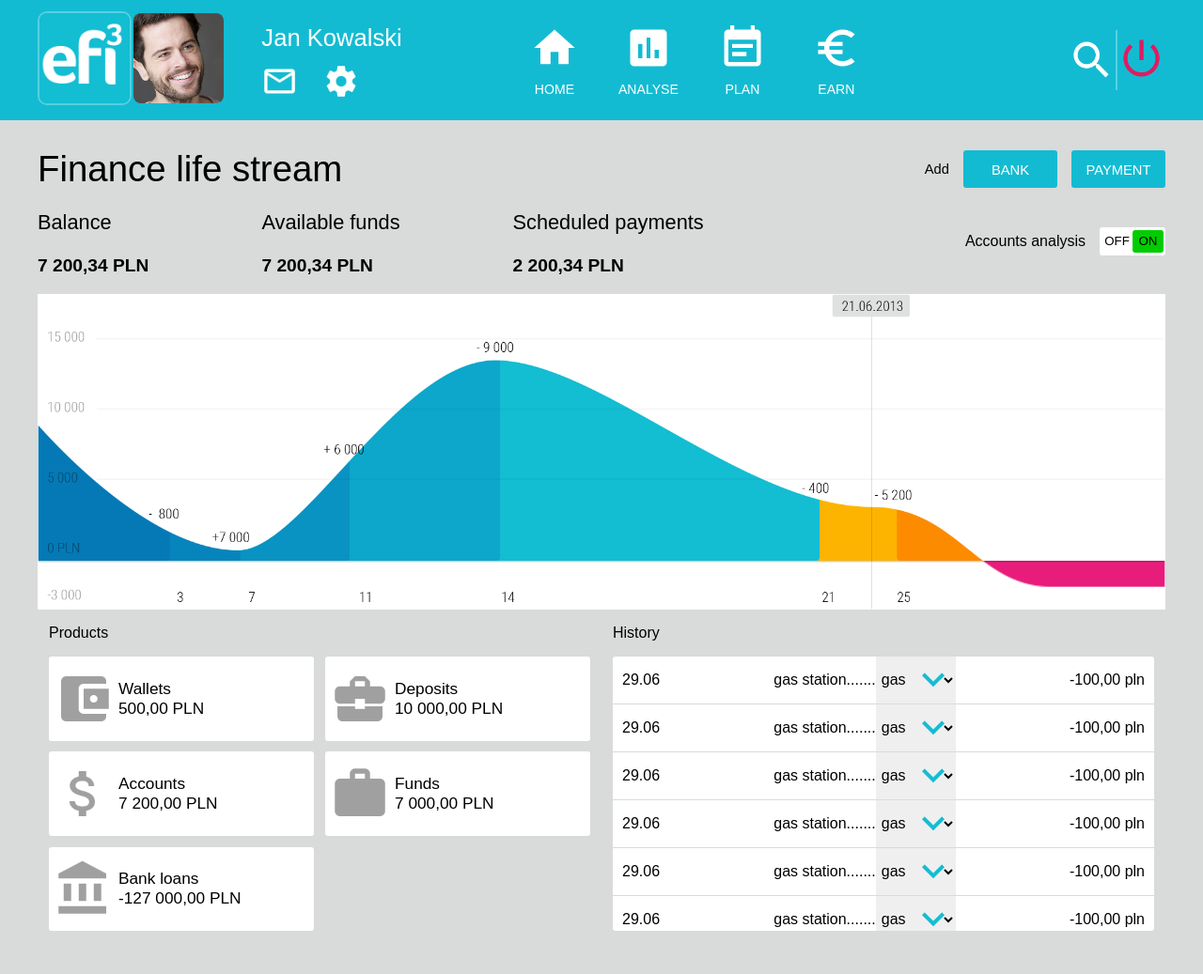
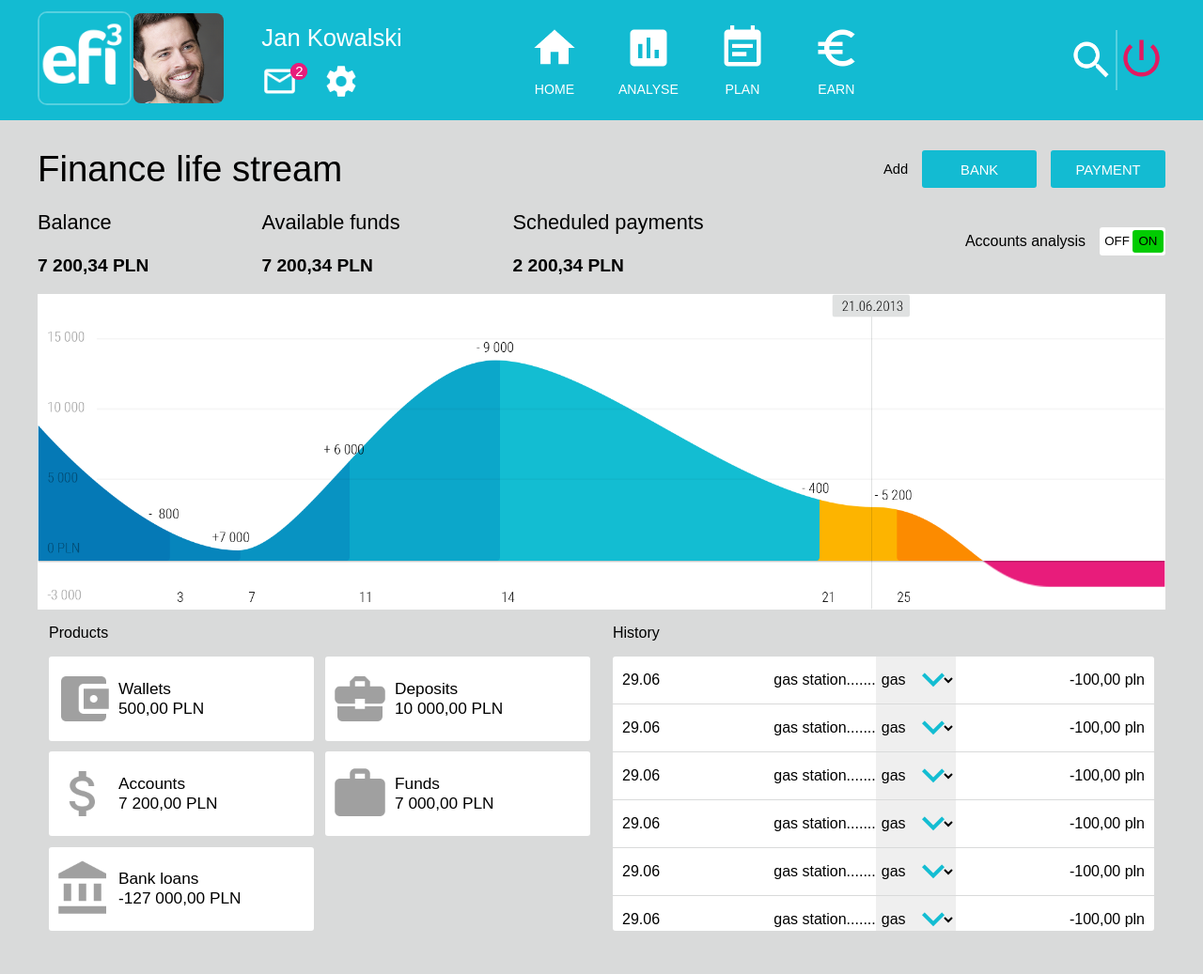
Before and after one commit to wooojek/efLayout, a website built with webpack: page index.html in a window 1280 px wide. Shown: the whole page at 94% size. Built offline with nearby package versions, Linux system fonts and the light colour scheme.

Commit message:
finished website

```diff
--- a/index.html
+++ b/index.html
@@ -92,8 +92,8 @@
                         <h2 class="col-9"><span class="capitalize">finance</span> life stream</h2>
                         <div class="addRecord col-3">
                             <span class="capitalize">add</span>
-                            <button name="bank" type="button" value="bank">bank</button>
-                            <button name="payment" type="button" value="payment">payment</button>
+                            <button name="bank" type="button" value="bank"><span>bank</span></button>
+                            <button name="payment" type="button" value="payment"><span>payment</span></button>
                         </div>
                     </div>
                     <div class="status row">
--- a/js/app.js
+++ b/js/app.js
@@ -34,5 +34,5 @@ document.addEventListener("DOMContentLoaded", function (){
     notification.innerHTML = "2";
     notification.classList.add("notification");
 
-    messagesNotification.appendChild(notification);
+    messagesNotification.parentElement.appendChild(notification);
 });
--- a/js/out.js
+++ b/js/out.js
@@ -109,9 +109,7 @@ document.addEventListener("DOMContentLoaded", function () {
     notification.innerHTML = "2";
     notification.classList.add("notification");
 
-    messagesNotification.appendChild(notification);
-
-    console.log(messagesNotification);
+    messagesNotification.parentElement.appendChild(notification);
 });
 
 /***/ })
--- a/sass/main.scss
+++ b/sass/main.scss
@@ -99,9 +99,21 @@ body {
 
 .notification {
     position: absolute;
-    right: 0;
+    right: 25%;
     top: 0;
-    z-index: 20;
+    display: block;
+    font-size: 15px;
+    width: 18px;
+    height: 18px;
+    text-align: center;
+    z-index: 10;
+    background-color: #e81c7b;
+    color: white;
+    border-radius: 50%;
+
+    @media #{$tablet-down} {
+        right: 0;
+    }
 }
 
 header {
@@ -198,6 +210,10 @@ header {
 
                         li {
                             height: 100%;
+                            a {
+                                position: relative;
+                                display: block;
+                            }
                             img {
                                 height: 3vw;
                                 width: 3vw;
@@ -353,9 +369,13 @@ main {
                     color: white;
                     text-transform: uppercase;
                     height: 40px;
-                    width: 100px;
+                    width: 100%;
                     margin-left: 15px;
                     outline: none;
+
+                    span {
+                        width: 100px;
+                    }
                 }
 
                 button:hover {
```
Also changed, not shown: css/main.css.
